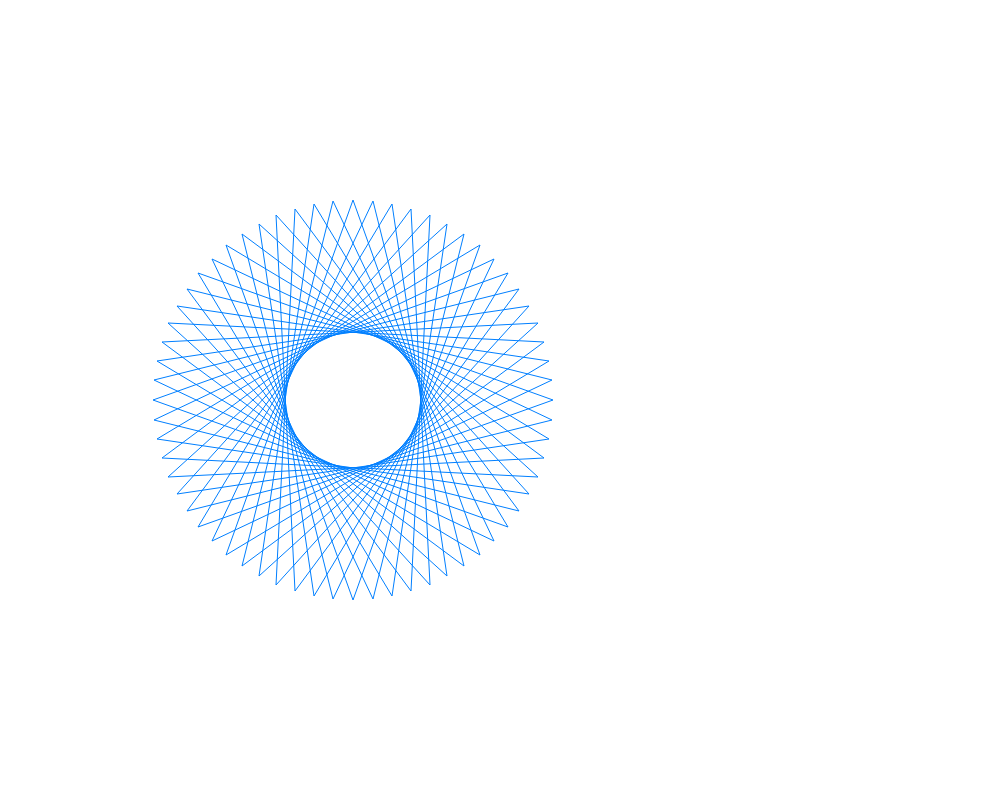
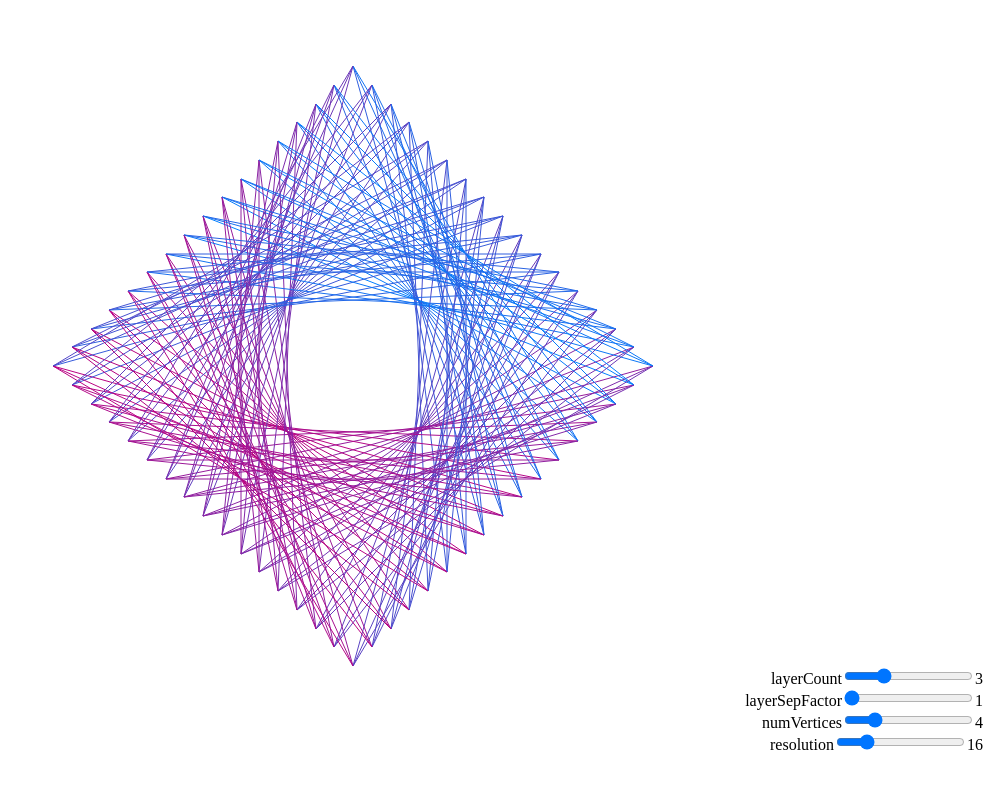
Before and after one commit to Alex-CS/stitch, a Vue app: page / in a window 1280 px wide. Shown: the top 788 px of the page, without its empty margins (287-1280 px from the left). Built offline with nearby package versions, Linux system fonts and the light colour scheme.

Commit message:
Remove color from Curve class, add to component

```diff
--- a/package.json
+++ b/package.json
@@ -19,6 +19,8 @@
   },
   "dependencies": {
     "lodash": "^4.17.4",
+    "node-sass": "^4.5.0",
+    "sass-loader": "^6.0.1",
     "vue": "^2.1.0"
   },
   "devDependencies": {
--- a/src/App.vue
+++ b/src/App.vue
@@ -11,8 +11,43 @@
       <curve
         :options="options"
         :curve-type="curveType"
+        :colors="colors"
       />
     </svg>
+    <div class="controls">
+      <div>
+        <label>layerCount</label>
+        <input type="range"
+               v-model="options.layerCount"
+               min="1"
+               max="8">
+        <span>{{ options.layerCount }}</span>
+      </div>
+      <div>
+        <label>layerSepFactor</label>
+        <input type="range"
+               v-model="options.layerSepFactor"
+               min="1"
+               max="8">
+        <span>{{ options.layerSepFactor }}</span>
+      </div>
+      <div>
+        <label>numVertices</label>
+        <input type="range"
+               v-model="options.numVertices"
+               min="3"
+               max="8">
+        <span>{{ options.numVertices }}</span>
+      </div>
+      <div>
+        <label>resolution</label>
+        <input type="range"
+               v-model="options.resolution"
+               min="4"
+               max="64">
+        <span>{{ options.resolution }}</span>
+      </div>
+    </div>
   </div>
 </template>
 
@@ -34,26 +69,26 @@
       SCircle,
     },
     data() {
-      const size = 800;
+      const size = 600;
       const startColor = new Color(0, 127, 255);
-      const endColor = new Color(255, 0, 127, 0.6);
+      const endColor = new Color(180, 0, 127);
       return {
         CURVE_TYPES,
         size,
-        curveType: CURVE_TYPES.Elli,
+        curveType: CURVE_TYPES.Poly,
         reps: 4,
         radius: size / 8,
         initial: 0 / 16,
+        colors: [startColor, endColor],
         options: {
           resolution: 16,
           numVertices: 4,
-          layerCount: 1,
+          layerCount: 3,
           layerSepFactor: 1,
-          width: size / 2,
-          height: size / 2,
+          width: size,
+          height: size,
           rotation: 2 / 16,
           showSpines: false,
-          colors: [startColor, endColor],
           center: new Point(size / 2, size / 2),
         },
       };
@@ -65,7 +100,7 @@
   };
 </script>
 
-<style>
+<style lang="scss">
   body {
     margin: 0;
   }
@@ -74,8 +109,19 @@
     display: flex;
     justify-content: center;
     align-items: center;
+    flex-direction: column;
+    padding: 10px;
   }
   svg {
     overflow: auto;
   }
+  .controls {
+    align-self: flex-end;
+    display: flex;
+    flex-direction: column;
+
+    div {
+      text-align: end;
+    }
+  }
 </style>
--- a/src/classes/Color.js
+++ b/src/classes/Color.js
@@ -8,21 +8,33 @@ export default class Color {
 
   constructor(red = 0, green = 0, blue = 0, alpha = 1) {
     this.red = red;
-    this.grn = green;
-    this.blu = blue;
-    this.alf = alpha;
+    this.green = green;
+    this.blue = blue;
+    this.alpha = alpha;
+  }
+
+  /**
+   * Create a new Color from a color-like object
+   * @param {number} red
+   * @param {number} green
+   * @param {number} blue
+   * @param {number} alpha
+   * @return {Color}
+   */
+  static from({ red, green, blue, alpha }) {
+    return new Color(red, green, blue, alpha);
   }
 
   clone() {
-    return new Color(this.red, this.grn, this.blu, this.alf);
+    return new Color(this.red, this.green, this.blue, this.alpha);
   }
 
   toRGBAString() {
-    return `rgba(${this.red},${this.grn},${this.blu},${this.alf})`;
+    return `rgba(${this.red},${this.green},${this.blue},${this.alpha})`;
   }
 
   toString() {
-    return `Color (${this.red},${this.grn},${this.blu},${this.alf})`;
+    return `Color (${this.red},${this.green},${this.blue},${this.alpha})`;
   }
 
   /**
@@ -32,9 +44,9 @@ export default class Color {
    */
   scaleDown(factor) {
     this.red = Math.round(this.red / factor);
-    this.grn = Math.round(this.grn / factor);
-    this.blu = Math.round(this.blu / factor);
-    this.alf /= factor;
+    this.green = Math.round(this.green / factor);
+    this.blue = Math.round(this.blue / factor);
+    this.alpha /= factor;
     return this;
   }
 
@@ -45,14 +57,14 @@ export default class Color {
    */
   distanceTo(otherColor) {
     const rDist = otherColor.red - this.red;
-    const gDist = otherColor.grn - this.grn;
-    const bDist = otherColor.blu - this.blu;
-    const aDist = otherColor.alf - this.alf;
+    const gDist = otherColor.green - this.green;
+    const bDist = otherColor.blue - this.blue;
+    const aDist = otherColor.alpha - this.alpha;
     return new Color(rDist, gDist, bDist, aDist);
   }
 
   /**
-   * Get the array of all the colors between this and `otherColor`
+   * Get the array of `resolution` colors between this and `otherColor`
    * @param {Color} otherColor
    * @param {number} resolution
    * @returns {Color[]}
@@ -63,12 +75,11 @@ export default class Color {
     // Handle all the colors between the start and end
     const colors = mapInRange(1, resolution, (i) => {
       const red = this.red + (colorStep.red * i);
-      const green = this.grn + (colorStep.grn * i);
-      const blue = this.blu + (colorStep.blu * i);
-      const alpha = this.alf + (colorStep.alf * i);
+      const green = this.green + (colorStep.green * i);
+      const blue = this.blue + (colorStep.blue * i);
+      const alpha = this.alpha + (colorStep.alpha * i);
       return new Color(red, green, blue, alpha);
     });
-    colors.unshift(this.clone());
     colors.push(otherColor.clone());
     return colors;
   }
--- a/src/classes/Curve.js
+++ b/src/classes/Curve.js
@@ -5,11 +5,9 @@ import uniq from 'lodash/uniq';
 
 import { CURVE_TYPES } from '../constants';
 import { mapInRange } from '../utils';
-import { rgba } from './Color';
 import Group from './Group';
 import Line from './Line';
 import Point from './Point';
-import Spectrum from './Spectrum';
 
 export class BaseCurve {
 
@@ -37,7 +35,6 @@ export class BaseCurve {
    * @param {number} [layerSepFactor] - How many points to separate each layer by
    * @param {number} [rotation] - The rotation angle of the shape
    * @param {boolean} [showSpines] - Whether to render the spines with the curve
-   * @param {Color[]} [colors] - The colors to create a spectrum between
    */
   constructor({
     numVertices,
@@ -49,7 +46,6 @@ export class BaseCurve {
     layerSepFactor = 1,
     rotation = 0,
     showSpines = false,
-    colors = [],
   }) {
     this.numVertices = numVertices;
     this.resolution = resolution;
@@ -59,7 +55,6 @@ export class BaseCurve {
     this.height = height;
     this.rotation = rotation;
     this.showSpines = showSpines;
-    this.spectrum = new Spectrum(...colors);
     this.center = center ? Point.from(center) : Point.from(this.radius);
 
     this.points = null;
@@ -89,8 +84,6 @@ export class BaseCurve {
     console.time(`${this.constructor.name}#stitch()`);
     const { resolution, layerCount, layerSepFactor } = this;
     const spines = this.getSpines();
-    // TODO: move the color stuff outside of stitch
-    const spectrum = this.spectrum.segmentColors(layerCount);
 
     this.points = this.points || this.getAllPoints(spines);
 
@@ -98,17 +91,9 @@ export class BaseCurve {
     // TODO: tweak this
     const layerRatio = floor((resolution / layerCount) * layerSepFactor);
 
-    const layers = Group.fromEach(this.getLayers(this.points, layerRatio));
-    layers.forEach((layer) => {
-      const nextColor = spectrum.nextColor();
-      if (nextColor && nextColor.toRGBAString) {
-        layer.setAttr('stroke', nextColor.toRGBAString());
-      }
-    });
+    const layers = this.getLayers(this.points, layerRatio);
     if (this.showSpines) {
-      const spineGroup = Group.from(spines);
-      spineGroup.setAttr('stroke', rgba(0, 0, 0, 1));
-      layers.unshift(spineGroup);
+      layers.unshift(spines);
     }
     console.timeEnd(`${this.constructor.name}#stitch()`);
     return Group.from(layers);
--- a/src/classes/Spectrum.js
+++ b/src/classes/Spectrum.js
@@ -13,7 +13,17 @@ export default class Spectrum {
   }
 
   clone() {
-    return new Spectrum(...this._colors.map(color => color.clone()));
+    return new Spectrum(...this.colors);
+  }
+
+  /**
+   * Get copies of all the colors
+   * @property
+   * @readonly
+   * @return {Color[]}
+   */
+  get colors() {
+    return this._colors.map(color => color.clone());
   }
 
   /**
@@ -47,7 +57,7 @@ export default class Spectrum {
   /**
    * Add `resolution` colors between each existing color in the spectrum
    * @param {number} resolution
-   * @returns {Spectrum}
+   * @returns {Spectrum} TODO return a new Spectrum rather than mutating
    */
   segmentColors(resolution) {
     if (this._colors.length < 2) {
@@ -57,7 +67,8 @@ export default class Spectrum {
 
     const start = this.firstColor();
     const end = this.lastColor();
-    this._colors = start.stepsToward(end, resolution);
+    const colors = start.stepsToward(end, parseInt(resolution / 2, 10));
+    this._colors = [start, ...colors, ...colors.reverse()];
 
     return this;
   }
--- a/src/components/Curve.vue
+++ b/src/components/Curve.vue
@@ -1,9 +1,12 @@
 <template>
   <g class="curve">
-    <template v-for="(layer, layerNum) in layers.members">
-      <g :stroke="layer.attributes.stroke" class="layer">
-        <template v-for="(line, index) in layer.members">
-          <s-line :line="line" :title="makeTitle(layerNum, index)"/>
+    <template v-for="(layer, layerIndex) in layers.members">
+      <g :stroke="`rgba(0, 0, 0, ${getOpacity(layerIndex)})`" class="layer">
+        <template v-for="(line, index) in layer">
+          <s-line :line="line"
+                  :title="makeTitle(layerIndex, index)"
+                  :stroke="getColor(layerIndex, index)"
+          />
         </template>
       </g>
     </template>
@@ -11,7 +14,9 @@
 </template>
 
 <script type="text/babel">
+  import invokeMap from 'lodash/invokeMap';
   import {
+    Spectrum,
     makeCurve,
   } from '../classes';
   import SLine from './SLine';
@@ -26,9 +31,11 @@
       curveType: String,
       rotation: Number,
       translation: String,
+      colors: Array,
     },
     data() {
       return {
+        spectrum: new Spectrum(...this.colors),
       };
     },
     computed: {
@@ -46,10 +53,28 @@
           `rotate(${360 * (this.rotation || rotation)} ${translation})`
         );
       },
+      layerSpectra() {
+        if (!this.layers || !this.colors) {
+          return [];
+        }
+        return this.layers.members.map((layer) => {
+          const newSpectrum = this.spectrum.clone();
+          newSpectrum.segmentColors(layer.length);
+          return invokeMap(newSpectrum.colors, 'toRGBAString');
+        });
+      },
     },
     methods: {
       makeTitle(layerNum, index) {
         return `${this.curveType}-layer${layerNum}-line${index}`;
+      },
+      getColor(indexOfLayer, indexInLayer) {
+        return this.layerSpectra[indexOfLayer][indexInLayer];
+      },
+      getOpacity(index) {
+        const range = 0.6;
+        const min = 0.4;
+        return parseFloat(((range / (index + 1)) + min).toFixed(3));
       },
     },
   };
--- a/src/components/SLine.vue
+++ b/src/components/SLine.vue
@@ -5,7 +5,6 @@
     :y1="startPoint.y"
     :x2="endPoint.x"
     :y2="endPoint.y"
-    :title="title"
   />
 </template>
 
@@ -18,7 +17,6 @@
       line: Line,
       point1: Point,
       point2: Point,
-      title: String,
     },
     data() {
       const startPoint = this.line ? this.line.start : this.point1;
```
Also changed, not shown: 1 other file (tests, documents, lock files or other folders).
